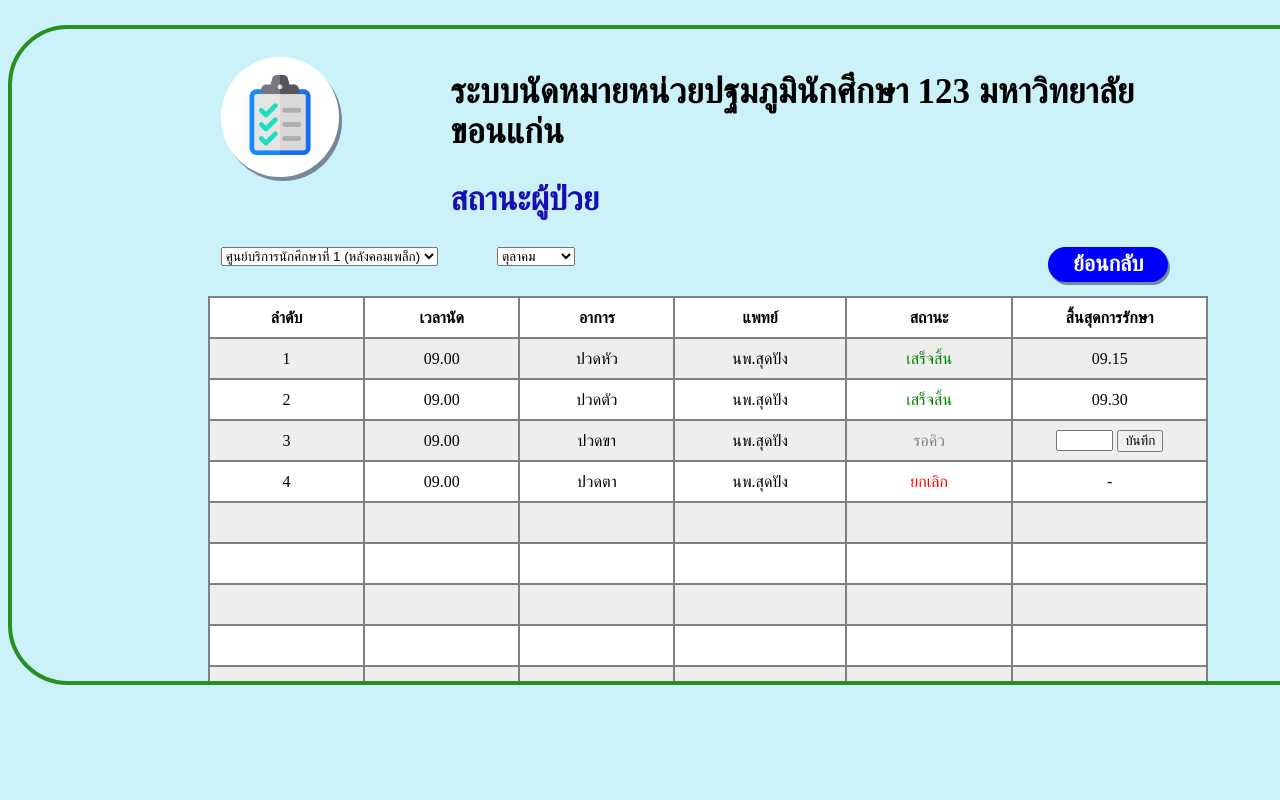
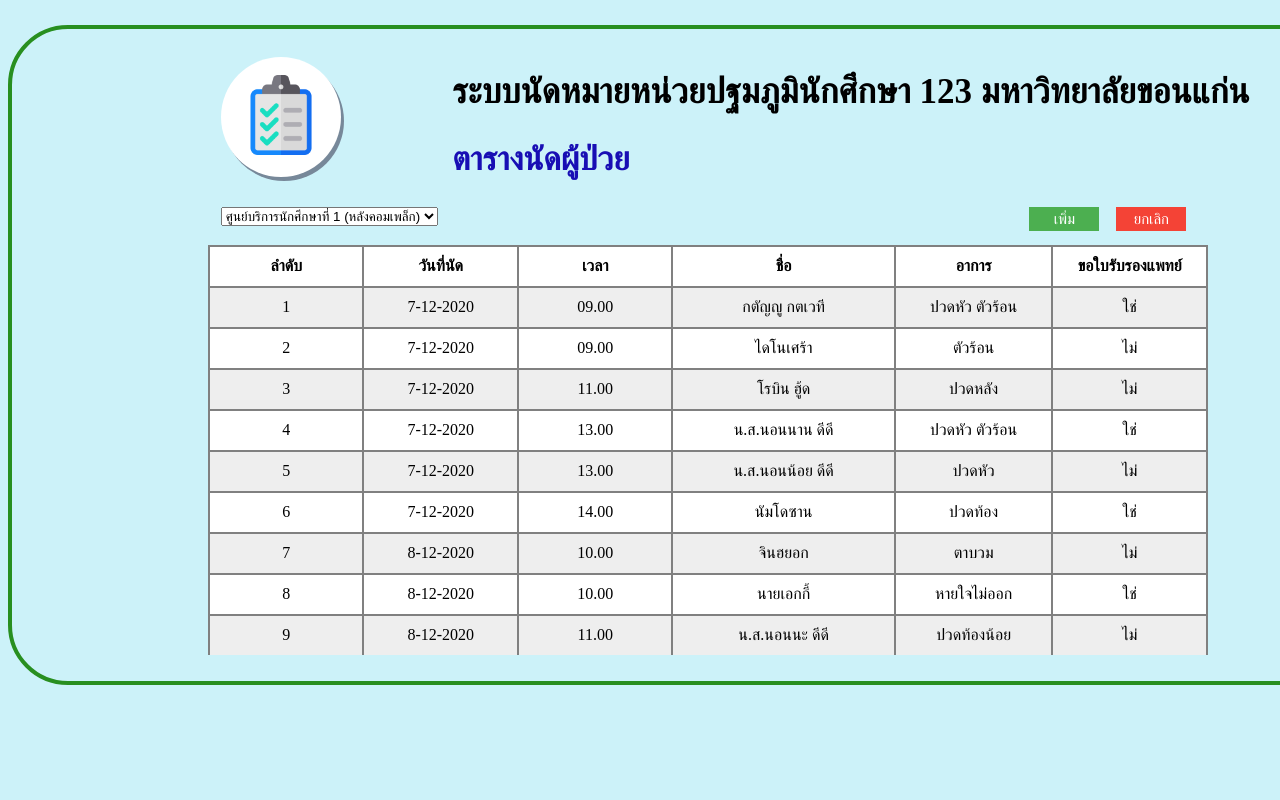
Before and after one commit to MewCHwcx/chayanis-ratchaneegorn-webapp, a website: page web-page/chayanis-webpage/list.html in a window 1280 px wide. Shown: the top 800 px of the page. Drawn offline with Linux system fonts and the light colour scheme.

Commit message:
addTable-patient

```diff
--- a/web-page/chayanis-webpage/list.html
+++ b/web-page/chayanis-webpage/list.html
@@ -1,10 +1,10 @@
 <!DOCTYPE html>
 <html>
-
 <head>
     <meta charset="UTF-8" />
     <title>ระบบนัดหมายหน่วยปฐมภูมินักศึกษา123</title>
     <link rel="stylesheet" href="styles/list.css">
+    <meta name="viewport" content="width=device-width, initial-scale=1.0">
 </head>
 
 <body>
@@ -18,13 +18,8 @@
             <div class="head-kku">
                 <div>
                     <h2>ระบบนัดหมายหน่วยปฐมภูมินักศึกษา 123 มหาวิทยาลัยขอนแก่น</h2>
-                    <h2 class="txt-doctor">สถานะผู้ป่วย</h2>
+                    <h2 class="txt-doctor">ตารางนัดผู้ป่วย</h2>
                 </div>
-
-
-            </div>
-            <div class="trans">
-                <p id="trans"> TH</a> | <a href="#">EN</a></p>
             </div>
         </div>
         <div class="container2">
@@ -32,153 +27,98 @@
                     <option value="complex">ศูนย์บริการนักศึกษาที่ 1 (หลังคอมเพล็ก) </option>
                     <option value="dorm8">ศูนย์บริการนักศึกษาที่ 2 (หอแปดหลัง)</option>
                 </select></div>
-            <div class="month">
-                <select name="month" id="month" onchange="getMonth()">
-                    <option value="1">มกราคม</option>
-                    <option value="2">กุมภาพันธ์</option>
-                    <option value="3">มีนาคม</option>
-                    <option value="4">เมษายน</option>
-                    <option value="5">พฤษภาคม</option>
-                    <option value="6">มิถุนายน</option>
-                    <option value="7">กรกฎาคม</option>
-                    <option value="8">สิงหาคม</option>
-                    <option value="9">กันยายน</option>
-                    <option value="10" selected="selected">ตุลาคม</option>
-                    <option value="11">พฤศจิกายน</option>
-                    <option value="12">ธันวาคม</option>
-                </select>
-                <script>
-                    function getMonth(n) {
-                        var name = document.getElementById("month");
-                        var d = new Date();
-                        var m = d.getMonth() + 1;
-                        if (name.value == m) {
+            <div class="button">
+                <button class="add-button">เพิ่ม</button>
+                <button class="del-button">ยกเลิก</button>
+            </div>
+            </div>
 
-                        }
-                    }
-                </script>
-            </div>
-            <div class="back">
-                <a href="menuPage.html"><button id="button-back">ย้อนกลับ</button></a>
-            </div>
-        </div>
         <div class="container3">
             <div class="info">
                 <table>
                     <th>ลำดับ</th>
-                    <th>เวลานัด</th>
+                    <th>วันที่นัด</th>
+                    <th>เวลา</th>
+                    <th>ชื่อ</th>
                     <th>อาการ</th>
-                    <th>แพทย์</th>
-                    <th>สถานะ</th>
-                    <th>สิ้นสุดการรักษา</th>
+                    <th>ขอใบรับรองแพทย์</th>
                     <tr class="selected">
                         <td>1</td>
+                        <td>7-12-2020</td>
                         <td>09.00</td>
-                        <td>ปวดหัว</td>
-                        <td>นพ.สุดปัง</td>
-                        <td id="finish">เสร็จสิ้น</td>
-                        <td>09.15</td>
+                        <td>กตัญญู กตเวที</td>
+                        <td>ปวดหัว ตัวร้อน</td>
+                        <td>ใช่</td>
                     </tr>
                     <tr>
                         <td>2</td>
+                        <td>7-12-2020</td>
                         <td>09.00</td>
-                        <td>ปวดตัว</td>
-                        <td>นพ.สุดปัง</td>
-                        <td id="finish">เสร็จสิ้น</td>
-                        <td>09.30</td>
+                        <td>ไดโนเศร้า</td>
+                        <td>ตัวร้อน</td>
+                        <td>ไม่</td>
                     </tr>
                     <tr class="selected">
                         <td>3</td>
-                        <td>09.00</td>
-                        <td>ปวดขา</td>
-                        <td>นพ.สุดปัง</td>
-                        <td id="wait">รอคิว</td>
-                        <td> <input type="text" id="write"> <button id="save-as">บันทึก</button></td>
+                        <td>7-12-2020</td>
+                        <td>11.00</td>
+                        <td>โรบิน ฮู้ด</td>
+                        <td>ปวดหลัง</td>
+                        <td>ไม่</td>
                     </tr>
                     <tr>
                         <td>4</td>
-                        <td>09.00</td>
-                        <td>ปวดตา</td>
-                        <td>นพ.สุดปัง</td>
-                        <td id="cancle">ยกเลิก</td>
-                        <td>-</td>
+                        <td>7-12-2020</td>
+                        <td>13.00</td>
+                        <td>น.ส.นอนนาน ดีดี</td>
+                        <td>ปวดหัว ตัวร้อน</td>
+                        <td>ใช่</td>
                     </tr>
                     <tr class="selected">
-                        <td></td>
-                        <td></td>
-                        <td></td>
-                        <td></td>
-                        <td></td>
-                        <td></td>
+                        <td>5</td>
+                        <td>7-12-2020</td>
+                        <td>13.00</td>
+                        <td>น.ส.นอนน้อย ดีดี</td>
+                        <td>ปวดหัว</td>
+                        <td>ไม่</td>
                     </tr>
                     <tr>
-                        <td></td>
-                        <td></td>
-                        <td></td>
-                        <td></td>
-                        <td></td>
-                        <td></td>
+                        <td>6</td>
+                        <td>7-12-2020</td>
+                        <td>14.00</td>
+                        <td>นัมโดซาน</td>
+                        <td>ปวดท้อง</td>
+                        <td>ใช่</td>
                     </tr>
                     <tr class="selected">
-                        <td></td>
-                        <td></td>
-                        <td></td>
-                        <td></td>
-                        <td></td>
-                        <td></td>
+                        <td>7</td>
+                        <td>8-12-2020</td>
+                        <td>10.00</td>
+                        <td>จินฮยอก</td>
+                        <td>ตาบวม</td>
+                        <td>ไม่</td>
                     </tr>
                     <tr>
-                        <td></td>
-                        <td></td>
-                        <td></td>
-                        <td></td>
-                        <td></td>
-                        <td></td>
+                        <td>8</td>
+                        <td>8-12-2020</td>
+                        <td>10.00</td>
+                        <td>นายเอกกี้</td>
+                        <td>หายใจไม่ออก</td>
+                        <td>ใช่</td>
                     </tr>
                     <tr class="selected">
-                        <td></td>
-                        <td></td>
-                        <td></td>
-                        <td></td>
-                        <td></td>
-                        <td></td>
-                    </tr>
-                    <tr>
-                        <td></td>
-                        <td></td>
-                        <td></td>
-                        <td></td>
-                        <td></td>
-                        <td></td>
-                    </tr>
-                    <tr class="selected">
-                        <td></td>
-                        <td></td>
-                        <td></td>
-                        <td></td>
-                        <td></td>
-                        <td></td>
-                    </tr>
-                    <tr>
-                        <td></td>
-                        <td></td>
-                        <td></td>
-                        <td></td>
-                        <td></td>
-                        <td></td>
+                        <td>9</td>
+                        <td>8-12-2020</td>
+                        <td>11.00</td>
+                        <td>น.ส.นอนนะ ดีดี</td>
+                        <td>ปวดท้องน้อย</td>
+                        <td>ไม่</td>
                     </tr>
                 </table>
-                <script>
-                    var libButton = document.getElementById('save-as');
-                    var libIt = function () {
-                        var nounDiv = document.getElementById("save-as").value;
-                        alert(`${nounDiv} ถูกบันทึกเรียบร้อยแล้ว`);
-                    };
-                    libButton.addEventListener('click', libIt);
-
-                </script>
             </div>
         </div>
+    </div>
+
 </body>
 
 </html>
--- a/web-page/chayanis-webpage/styles/list.css
+++ b/web-page/chayanis-webpage/styles/list.css
@@ -1,4 +1,3 @@
-@media only screen and (min-width: 768px) {
 body {
     background-color: #CCF2F9;
 }
@@ -151,7 +150,45 @@ table tbody tr.selected {
     width: 30%;
     text-align: left;
 }
+::-webkit-scrollbar {
+    width: 10px;
+  }
+
+  /* Track */
+  ::-webkit-scrollbar-track {
+    background: #f1f1f1;
+  }
+
+  /* Handle */
+  ::-webkit-scrollbar-thumb {
+    background: #888;
+  }
+
+  /* Handle on hover */
+  ::-webkit-scrollbar-thumb:hover {
+    background: #555;
+  }
+.add-button {
+    background-color: #4CAF50;
+    border: none;
+    color: white;
+    width: 70px;
+    font-size: 15px;
+    height: 24px;
+    cursor: pointer;
+    margin-right: 13px;
 }
-@media only screen and (min-width: 600px) {
-
+.add-button:hover {background-color: #46a049;}
+.del-button {
+    background-color: #f44336;
+    border: none;
+    color: white;
+    width: 70px;
+    font-size: 15px;
+    height: 24px;
+    cursor: pointer;
 }
+.del-button:hover {background: #da190b;}
+.button {
+    margin-left: 50%;
+}
```
Also changed, not shown: web-page/chayanis-webpage/calendar.html (deleted, +0 -60 lines), web-page/chayanis-webpage/doctor.html (deleted, +0 -173 lines), web-page/chayanis-webpage/login.html (deleted, +0 -31 lines), web-page/chayanis-webpage/menuPage.html (deleted, +0 -59 lines), web-page/chayanis-webpage/images/logo.jpg (added).
